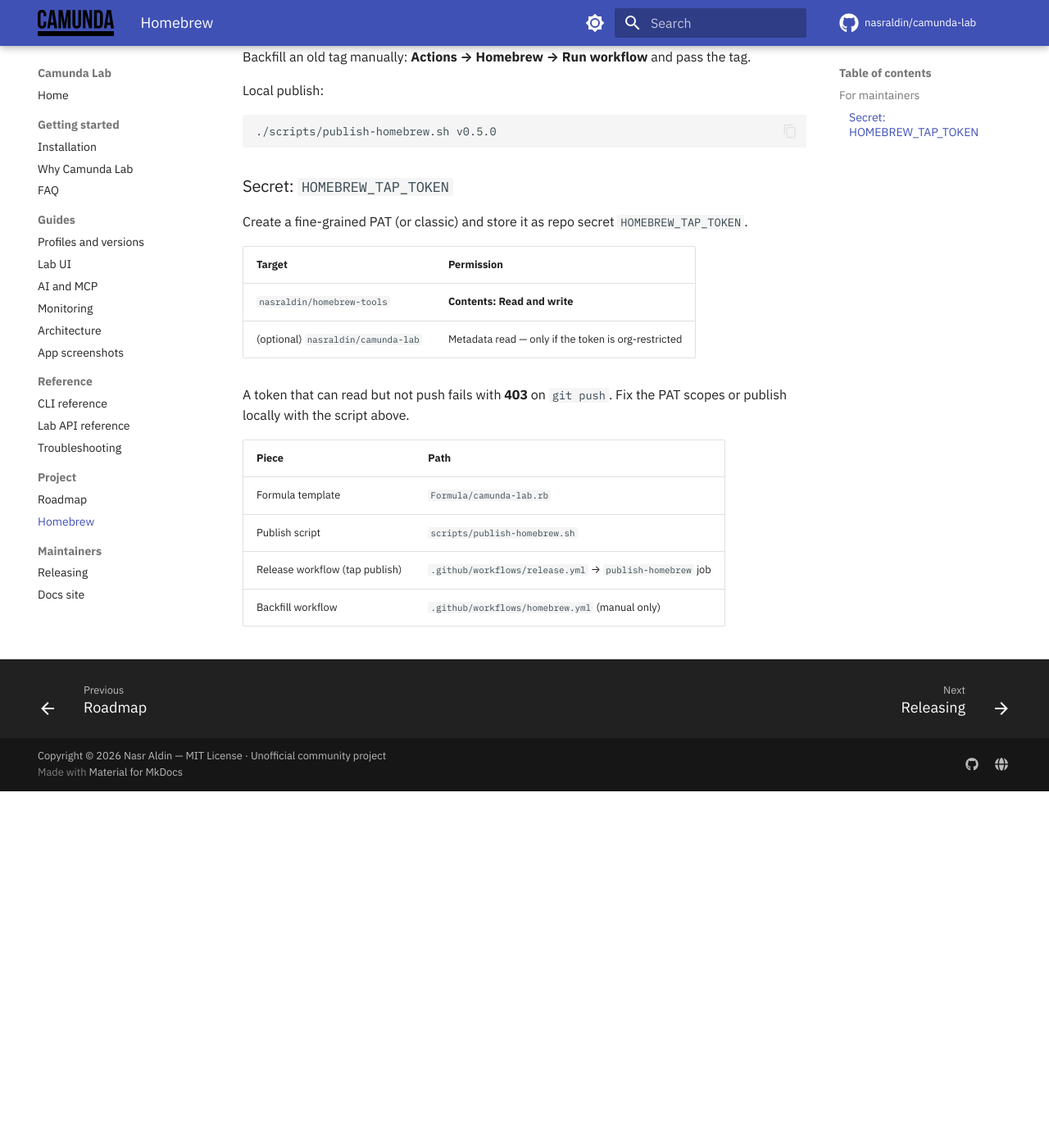
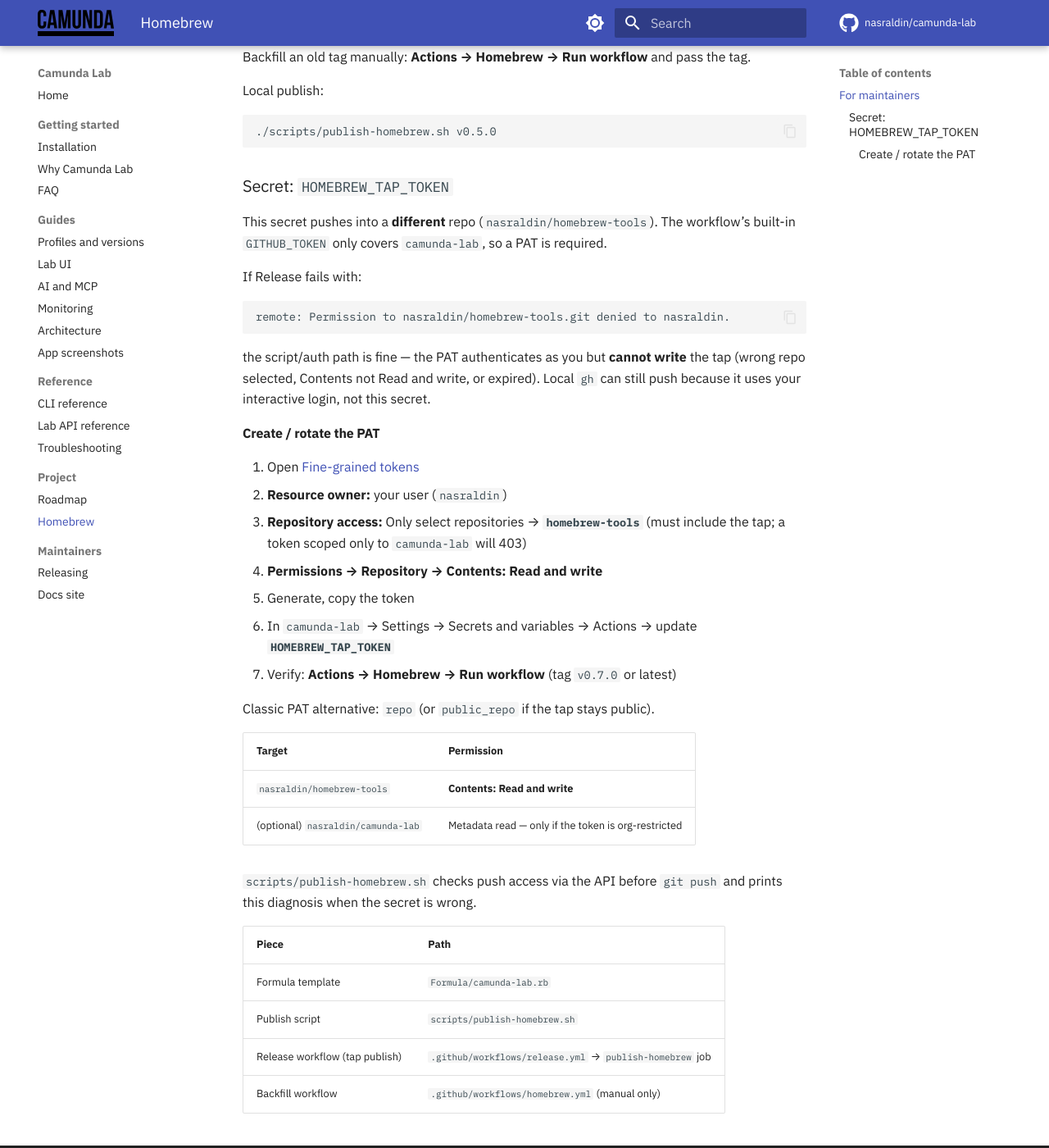
Before and after one commit to nasraldin/camunda-lab, an MkDocs documentation site: the page built from docs/homebrew.md, in a window 1280 px wide and 1400 px high, scrolled down 881 px. Shown: the whole window at 82% size. Built offline with MkDocs 1.6.1 and Material for MkDocs 9.7.7, drawn with Linux system fonts in a browser that asks for light colours; comment, search, counter and statistics services are not loaded; before the commit the page ends 1846 px from its top, so only the background shows below that.

Commit message:
fix(release): diagnose Homebrew tap token push failures early
Preflight API check explains wrong-scoped HOMEBREW_TAP_TOKEN instead of
failing on a cryptic git 403, and docs spell out recreating the PAT for
homebrew-tools Contents write.

Co-authored-by: Cursor <cursoragent@cursor.com>

````diff
--- a/docs/homebrew.md
+++ b/docs/homebrew.md
@@ -45,14 +45,40 @@ Local publish:
 
 ### Secret: `HOMEBREW_TAP_TOKEN`
 
-Create a fine-grained PAT (or classic) and store it as repo secret `HOMEBREW_TAP_TOKEN`.
+This secret pushes into a **different** repo (`nasraldin/homebrew-tools`). The
+workflow’s built-in `GITHUB_TOKEN` only covers `camunda-lab`, so a PAT is required.
+
+If Release fails with:
+
+```text
+remote: Permission to nasraldin/homebrew-tools.git denied to nasraldin.
+```
+
+the script/auth path is fine — the PAT authenticates as you but **cannot write**
+the tap (wrong repo selected, Contents not Read and write, or expired). Local
+`gh` can still push because it uses your interactive login, not this secret.
+
+#### Create / rotate the PAT
+
+1. Open [Fine-grained tokens](https://github.com/settings/personal-access-tokens/new)
+2. **Resource owner:** your user (`nasraldin`)
+3. **Repository access:** Only select repositories → **`homebrew-tools`**
+   (must include the tap; a token scoped only to `camunda-lab` will 403)
+4. **Permissions → Repository → Contents:** **Read and write**
+5. Generate, copy the token
+6. In `camunda-lab` → Settings → Secrets and variables → Actions → update
+   **`HOMEBREW_TAP_TOKEN`**
+7. Verify: **Actions → Homebrew → Run workflow** (tag `v0.7.0` or latest)
+
+Classic PAT alternative: `repo` (or `public_repo` if the tap stays public).
 
 | Target                             | Permission                                          |
 | ---------------------------------- | --------------------------------------------------- |
 | `nasraldin/homebrew-tools`         | **Contents: Read and write**                        |
 | (optional) `nasraldin/camunda-lab` | Metadata read — only if the token is org-restricted |
 
-A token that can read but not push fails with **403** on `git push`. Fix the PAT scopes or publish locally with the script above.
+`scripts/publish-homebrew.sh` checks push access via the API before `git push`
+and prints this diagnosis when the secret is wrong.
 
 | Piece                          | Path                                                     |
 | ------------------------------ | -------------------------------------------------------- |
````
Also changed, not shown: 1 other file.
